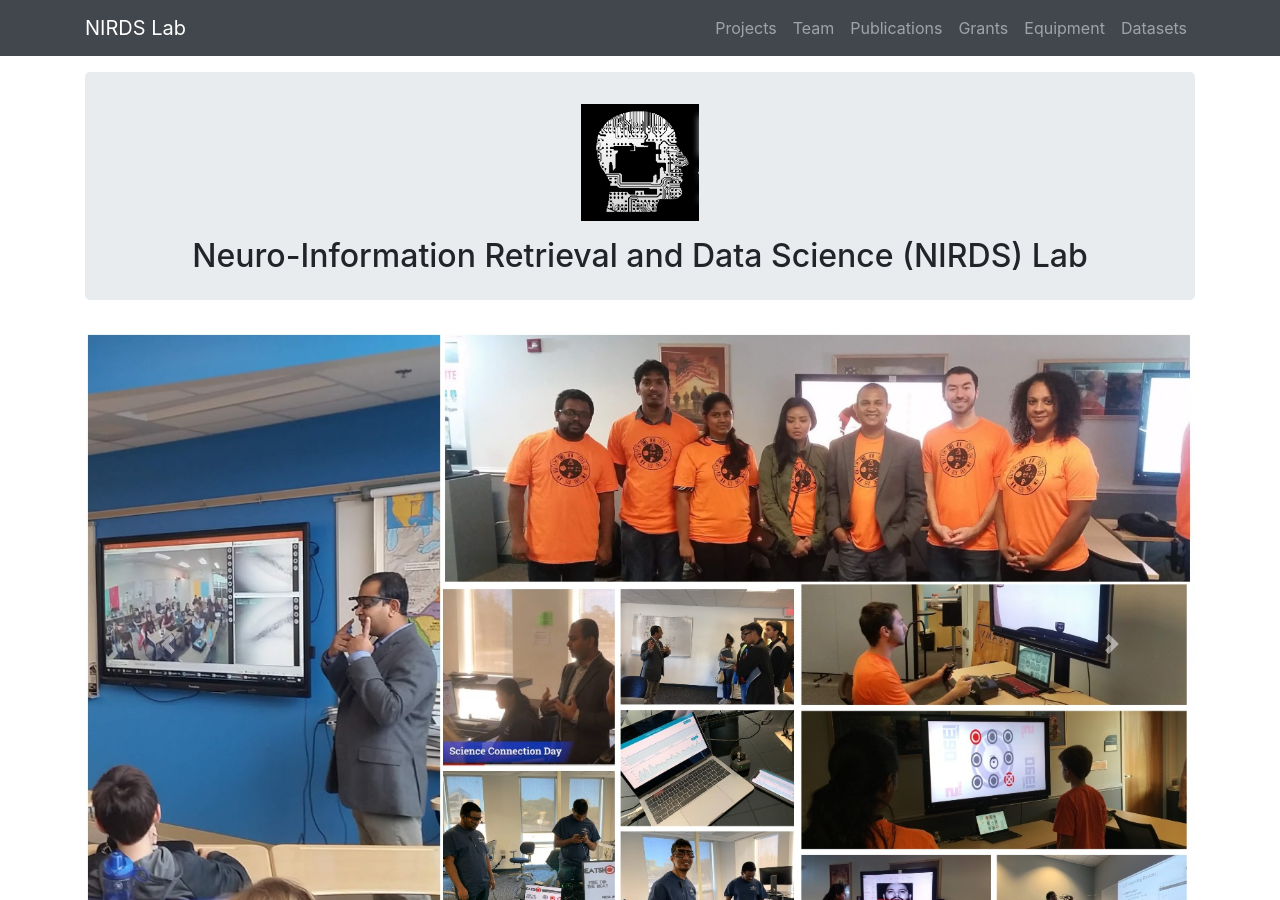
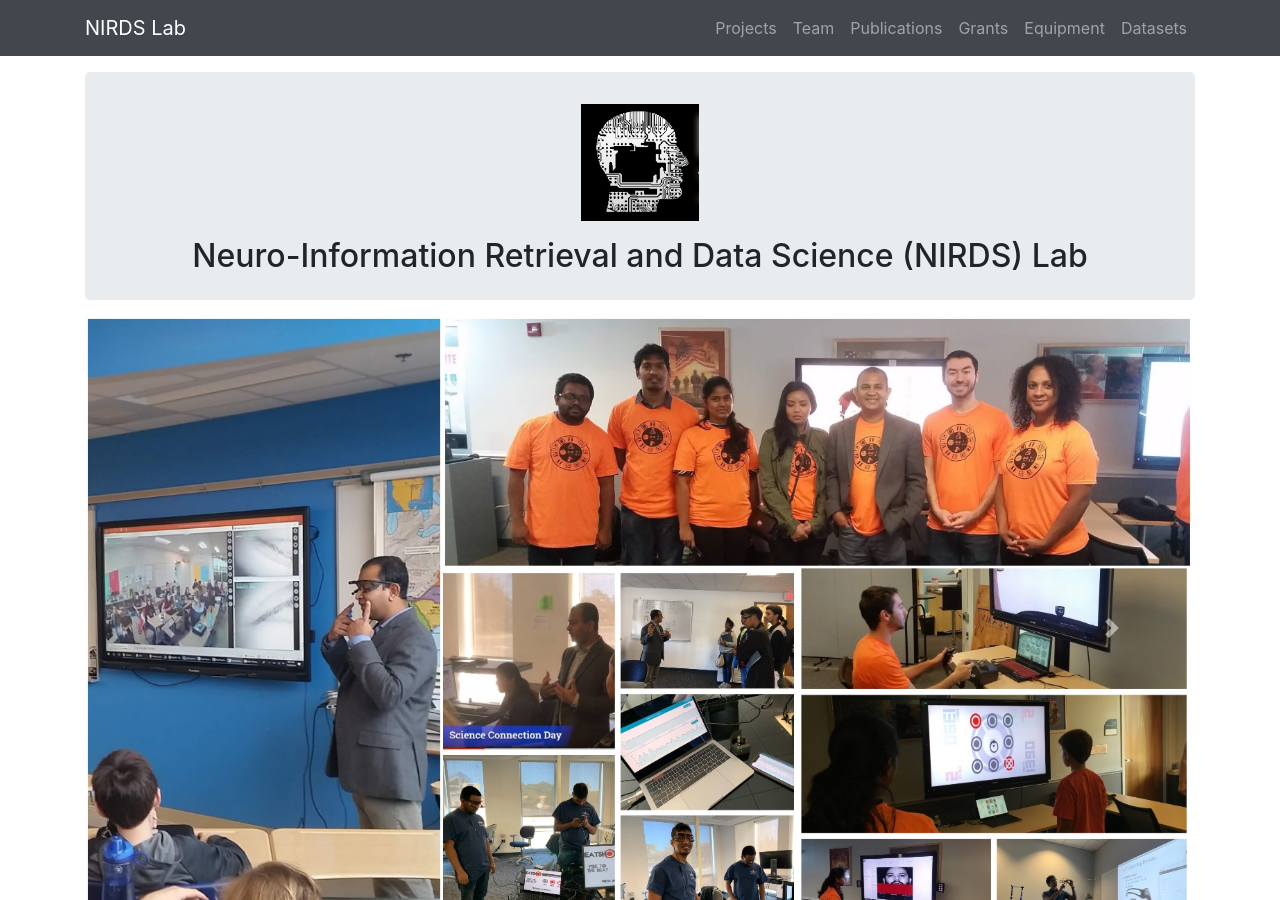
Before and after one commit to nirdslab/nirdslab.github.io, a Jekyll site: the page built from index.md, in a window 1280 px wide and 900 px high. Built offline with Jekyll 4.4.1, drawn with Linux system fonts in a browser that asks for light colours; nearby versions of some CDN libraries; comment, search, counter and statistics services are not loaded.

Commit message:
fix index.md spacing

```diff
--- a/index.md
+++ b/index.md
@@ -3,7 +3,7 @@ layout: default
 title: 'Welcome'
 ---
 
-<div class="container jumbotron py-3">
+<div class="container jumbotron py-3 mb-3">
 <div class="row">
   <div class="col-3 col-md-2 offset-md-5 d-flex" style="align-items: center;">
     <img style="width: 100%;" class="p-0 p-md-3" src="{{ site.baseurl }}/assets/img/logo.png" alt="logo">
@@ -15,7 +15,7 @@ title: 'Welcome'
 </div>
 
 <!-- Carousel -->
-<div id="main-carousel" class="carousel slide" data-ride="carousel">
+<div id="main-carousel" class="carousel slide mb-3" data-ride="carousel">
   <ol class="carousel-indicators">
     <li data-target="#main-carousel" data-slide-to="0" class="active"></li>
     <li data-target="#main-carousel" data-slide-to="1"></li>
@@ -41,9 +41,8 @@ title: 'Welcome'
     <span class="sr-only">Next</span>
   </a>
 </div>
-
+<hr/>
 <!-- End Carousel -->
-<br>
 
 <div class="row">
   <div class="col-sm-7">
```
